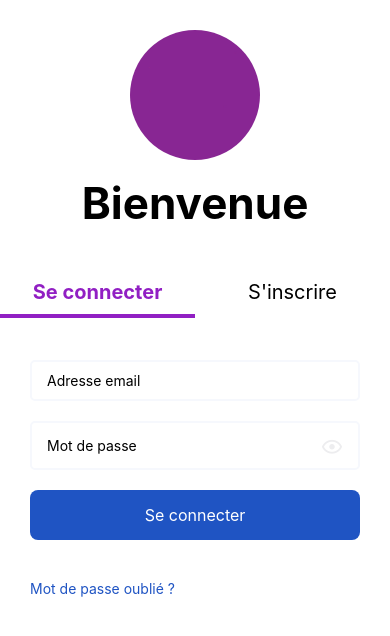
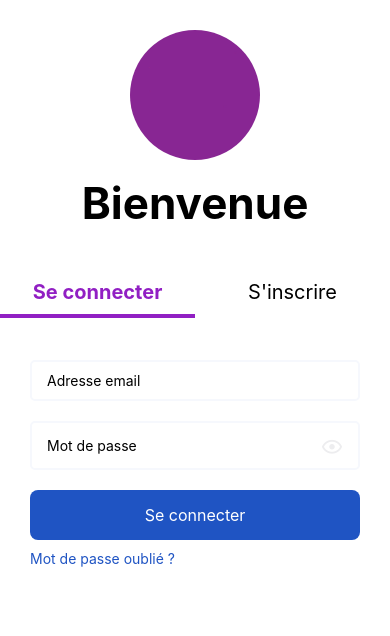
Before and after one commit to nicorch/StudJobs, a React Native app in the folder app/: screen / in a window 390 px wide. Shown: the top 636 px of the page. Built offline with nearby package versions, Linux system fonts and the light colour scheme.

Commit message:
Front: reglage mot de passe oublié

```diff
--- a/app/src/Screens/WelcomePageScreen.jsx
+++ b/app/src/Screens/WelcomePageScreen.jsx
@@ -61,7 +61,12 @@ function WelcomePageScreen(props) {
               icon="eye"
             />
             {
-              toConnect ? <SubmitButton title="Se connecter" />
+              toConnect ? (
+                <>
+                  <SubmitButton title="Se connecter" />
+                  <Text style={styles.forgotPassword}>Mot de passe oublié ?</Text>
+                </>
+              )
                 : (
                   <>
                     <AppSwitch items={choices} name="type" />
@@ -71,11 +76,6 @@ function WelcomePageScreen(props) {
             }
           </AppForm>
         </View>
-        {toConnect && (
-          <View style={styles.forgetPassword}>
-            <Text style={{ color: colors.blue }}>Mot de passe oublié ?</Text>
-          </View>
-        )}
       </View>
     </Screen>
   );
@@ -133,11 +133,9 @@ const styles = StyleSheet.create({
     top: 350, width: "100%",
     paddingHorizontal: 30
   },
-  forgetPassword: {
-    position: "absolute",
-    top: 560,
-    width: "100%",
-    paddingHorizontal: 30,
-    marginTop: 20
+  forgotPassword: {
+    color: colors.blue,
+    marginTop: 10,
+    width: "100%"
   }
 })
```
